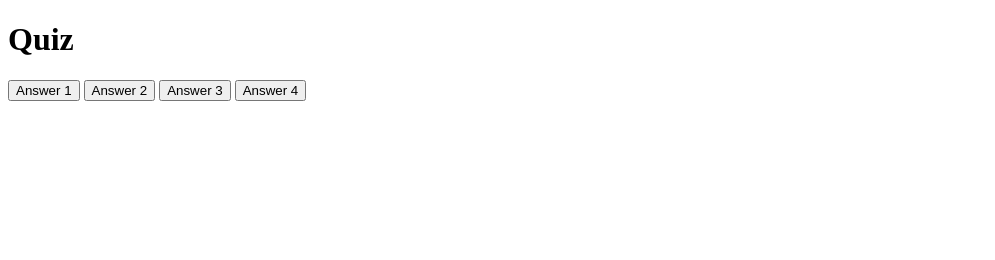
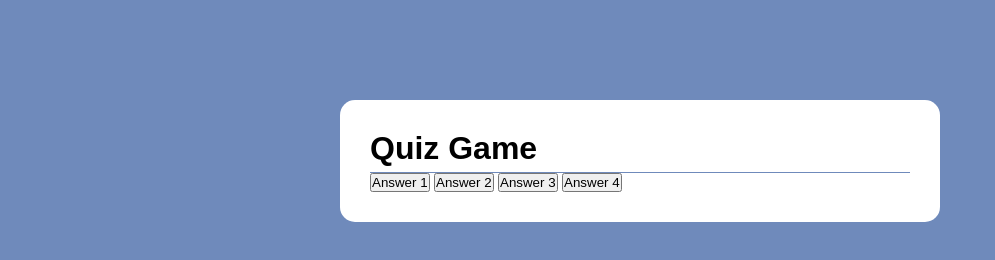
Before and after one commit to jurba1997/pp2, a plain HTML site: page index.html in a window 1280 px wide. Shown: the whole page, without its empty margins (0-995 px from the left). Drawn offline with Linux system fonts and the light colour scheme.

Commit message:
center the container div , style the h1 elementand pick the background collor

```diff
--- a/assets/css/style.css
+++ b/assets/css/style.css
@@ -0,0 +1,25 @@
+* {
+    font-family: Arial, Helvetica, sans-serif;
+    margin: 0;
+    padding: 0;
+    box-sizing: border-box;
+}
+
+body {
+    background: #6f8abb;
+}
+
+#container {
+    background: #fff;
+    width: 90%;
+    max-width: 600px;
+    margin: 100px auto 0;
+    border-radius: 15px;
+    padding: 30px;
+}
+
+#container h1{
+    font-weight: 600;
+    border-bottom: 1.75px solid #6f8abb;
+    padding-bottom: 5px;
+}
--- a/index.html
+++ b/index.html
@@ -1,6 +1,7 @@
 <!DOCTYPE html>
 <html lang="en">
 <head>
+
     <link rel="stylesheet" href="/assets/css/style.css">
     <script src="assets/js/script.js"></script>
     <meta charset="UTF-8">
@@ -10,9 +11,9 @@
     <title>Quiz Game</title>
 </head>
 <body>
-    <div class="container">
+    <div id="container">
 
-        <h1>Quiz</h1>
+        <h1>Quiz Game</h1>
 
         <div class="quiz">
             <h2 id="question"></h2>
```
